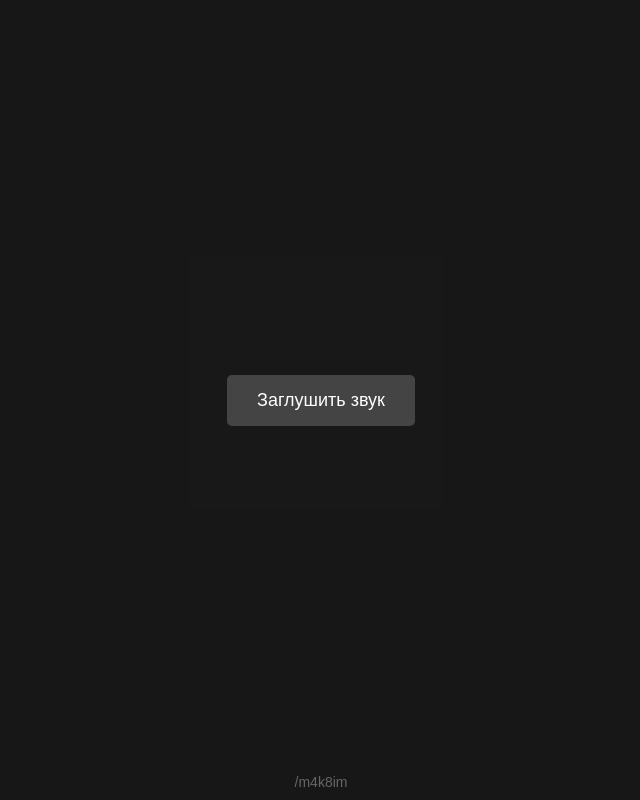
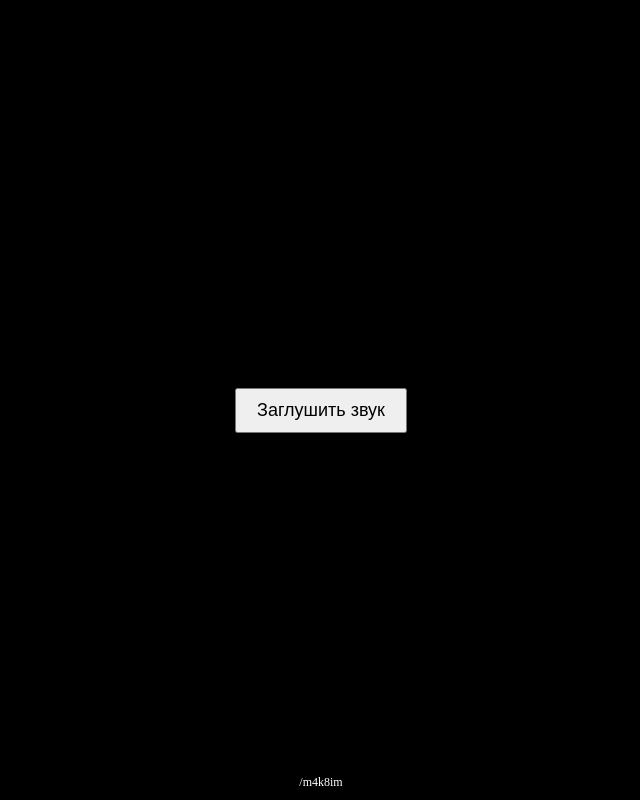
Before and after one commit to Mak8im/gg, a plain HTML site: page index.html in a window 1280 px wide. Both pictures are taken after a click on the button "Произошла какая-то проблема". Shown: the whole page, without its empty margins (319-959 px from the left). Drawn offline with Linux system fonts and the light colour scheme.

Commit message:
Update index.html

```diff
--- a/index.html
+++ b/index.html
@@ -2,151 +2,77 @@
 <html lang="ru">
 <head>
     <meta charset="UTF-8">
-    <meta name="viewport" content="width=device-width, initial-scale=1.0, maximum-scale=1.0, user-scalable=no">
-    <title>Problem Site</title>
-    <link rel="icon" type="image/png" href="ico.png">
+    <meta name="viewport" content="width=device-width, initial-scale=1.0, user-scalable=no">
+    <title>Проблема</title>
+    <link rel="icon" href="ico.png" type="image/png">
     <style>
+        * {
+            margin: 0;
+            padding: 0;
+            box-sizing: border-box;
+            user-select: none;
+        }
         body {
             display: flex;
             flex-direction: column;
             align-items: center;
             justify-content: center;
             height: 100vh;
-            margin: 0;
-            background-color: #f0f0f0;
-            font-family: Arial, sans-serif;
-            overflow: hidden; /* Запрещаем прокрутку */
-            touch-action: none; /* Запрещаем жесты на сенсорных устройствах */
+            background-color: black;
+            color: white;
+            text-align: center;
+            overflow: hidden;
         }
-        #problemBtn {
+        img {
+            width: 200px;
+            height: 200px;
+        }
+        button {
             margin-top: 20px;
             padding: 10px 20px;
-            font-size: 16px;
-            cursor: pointer;
-            background-color: #ff4444;
-            color: white;
-            border: none;
-            border-radius: 5px;
-        }
-        #details {
-            margin-top: 10px;
-            font-size: 14px;
-            color: #333;
-        }
-        #muteMenu {
-            display: none;
-            position: fixed;
-            top: 0;
-            left: 0;
-            width: 100%;
-            height: 100%;
-            background-color: rgba(0, 0, 0, 0.9);
-            flex-direction: column;
-            align-items: center;
-            justify-content: center;
-        }
-        #muteBtn {
-            padding: 15px 30px;
             font-size: 18px;
-            background-color: #444;
-            color: white;
-            border: none;
-            border-radius: 5px;
             cursor: pointer;
         }
-        #footer {
-            position: fixed;
+        .mute-button {
+            display: none;
+        }
+        .footer {
+            position: absolute;
             bottom: 10px;
-            font-size: 14px;
-            color: #666;
+            font-size: 12px;
         }
     </style>
 </head>
 <body>
-    <img src="pic.png" alt="Image" width="200" height="200">
-    <button id="problemBtn">Произошла какая-то проблема</button>
-    <div id="details">Подробнее</div>
-    <div id="muteMenu">
-        <button id="muteBtn">Заглушить звук</button>
-    </div>
-    <div id="footer">/m4k8im</div>
+    <img src="pic.png" alt="Фото">
+    <button id="problemButton">Произошла какая-то проблема</button>
+    <p>Подробнее</p>
+    <button id="muteButton" class="mute-button">Заглушить звук</button>
+    <p class="footer">/m4k8im</p>
 
-    <audio id="screamAudio"></audio>
+    <audio id="audio" loop></audio>
 
     <script>
-        const problemBtn = document.getElementById('problemBtn');
-        const muteMenu = document.getElementById('muteMenu');
-        const muteBtn = document.getElementById('muteBtn');
-        const audio = document.getElementById('screamAudio');
-        const sounds = ['music.mp3', 'music1.mp3', 'music2.mp3'];
-        let isFirstClick = true;
+        let sounds = ["music.mp3", "music1.mp3", "music2.mp3"];
+        let currentSoundIndex = Math.floor(Math.random() * sounds.length);
+        let audio = document.getElementById("audio");
+        audio.src = sounds[currentSoundIndex];
+        audio.volume = 1.0;
+        audio.play();
 
-        // Функция для выбора случайного звука
-        function getRandomSound(currentSound) {
-            let newSound;
-            do {
-                const randomIndex = Math.floor(Math.random() * sounds.length);
-                newSound = sounds[randomIndex];
-            } while (newSound === currentSound); // Убеждаемся, что звук отличается от текущего
-            return newSound;
-        }
-
-        // Функция вибрации
-        function vibratePhone() {
-            if ('vibrate' in navigator) {
-                window.navigator.vibrate(200);
-                setInterval(() => {
-                    window.navigator.vibrate(200);
-                }, 250);
-            }
-        }
-
-        // Функция для воспроизведения следующего звука
-        function playNextSound() {
-            audio.src = getRandomSound(audio.src.split('/').pop());
-            audio.play();
-        }
-
-        // Начало воспроизведения музыки при загрузке страницы
-        window.addEventListener('load', function() {
-            audio.src = getRandomSound('');
-            audio.volume = 1.0; // Максимальная громкость
-            audio.play().catch(error => {
-                console.log("Автовоспроизведение заблокировано браузером:", error);
-            });
+        document.body.addEventListener("click", () => {
+            document.getElementById("problemButton").click();
         });
 
-        // Обработчик клика по всему документу
-        document.addEventListener('click', function(e) {
-            if (isFirstClick) {
-                // Запуск вибрации
-                vibratePhone();
-
-                // Показать меню с кнопкой "заглушить"
-                muteMenu.style.display = 'flex';
-
-                // Скрыть исходную кнопку, картинку и текст "Подробнее"
-                problemBtn.style.display = 'none';
-                document.querySelector('img').style.display = 'none';
-                document.getElementById('details').style.display = 'none';
-
-                isFirstClick = false;
-            }
-            // Клики после первого не влияют на звук
-        });
-
-        // Когда звук заканчивается, запускаем следующий
-        audio.addEventListener('ended', playNextSound);
-
-        // Кнопка "заглушить" ничего не делает
-        muteBtn.addEventListener('click', function(e) {
-            e.stopPropagation(); // Предотвращаем срабатывание клика по документу
-            // Пустой обработчик - звук не выключается
-        });
-
-        // Предотвращаем срабатывание клика по второму меню
-        muteMenu.addEventListener('click', function(e) {
-            e.stopPropagation(); // Останавливаем всплытие события клика
+        document.getElementById("problemButton").addEventListener("click", () => {
+            navigator.vibrate(5000);
+            audio.play();
+            setInterval(() => {
+                currentSoundIndex = (currentSoundIndex + 1) % sounds.length;
+                audio.src = sounds[currentSoundIndex];
+                audio.play();
+            }, audio.duration * 1000);
+            document.body.innerHTML = '<button id="muteButton">Заглушить звук</button><p class="footer">/m4k8im</p>';
         });
     </script>
 </body>
```
